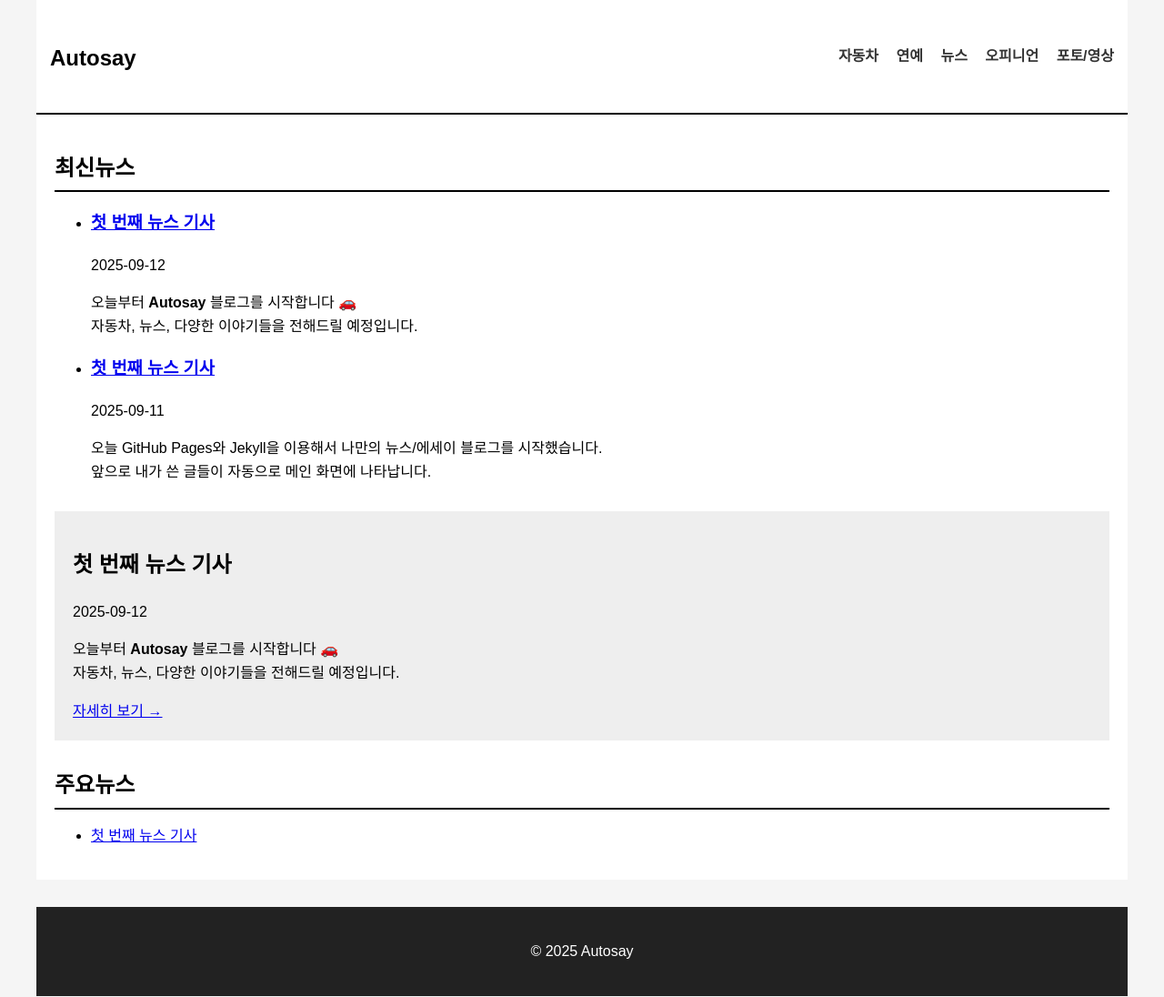
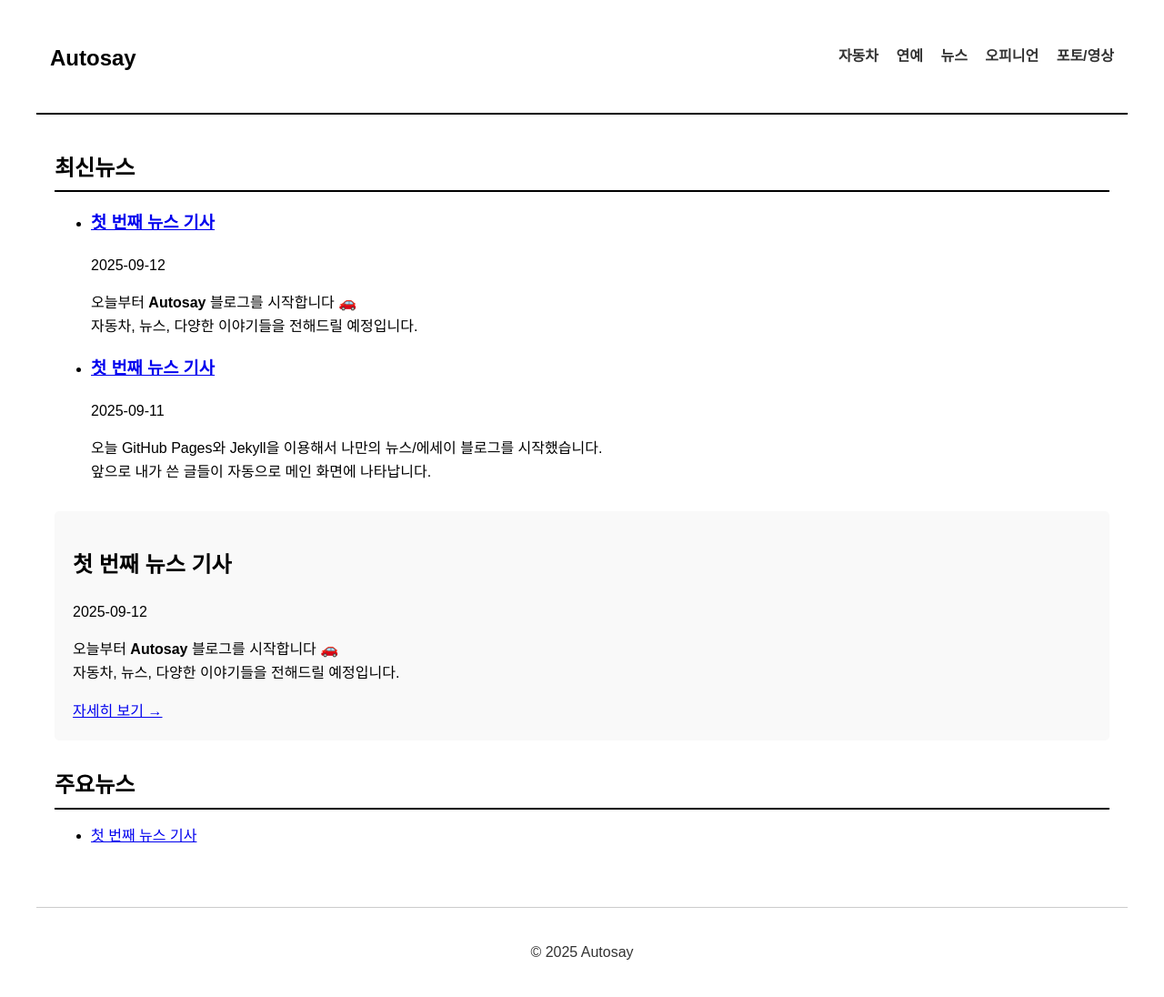
Before and after one commit to gnstjq8750-sketch/autosay, a Jekyll site: the page built from index.html, in a window 1280 px wide. Shown: the whole page at 91% size. Built offline with Jekyll 4.4.1, drawn with Linux system fonts in a browser that asks for light colours.

Commit message:
Update style.css

```diff
--- a/assets/style.css
+++ b/assets/style.css
@@ -1,18 +1,20 @@
+/* 기본 배경 */
 body {
   font-family: Arial, sans-serif;
   line-height: 1.6;
   max-width: 1200px;
   margin: auto;
-  background: #f5f5f5;
+  background: #fff;   /* <- 원래 #f5f5f5 에서 흰색으로 변경 */
 }
 
+/* 헤더 */
 .site-header {
   display: flex;
   justify-content: space-between;
   align-items: center;
-  background: #fff;
+  background: #fff;   /* <- 검은 배경(#222)에서 흰색으로 변경 */
   padding: 15px;
-  border-bottom: 2px solid #000;
+  border-bottom: 2px solid #000;  /* 경계선만 남김 */
 }
 
 .site-header .logo a {
@@ -22,22 +24,24 @@ body {
   text-decoration: none;
 }
 
+/* 메뉴 */
 .menu a {
   margin-left: 15px;
   font-weight: bold;
   color: #333;
   text-decoration: none;
 }
-
 .menu a:hover {
   color: #0073e6;
 }
 
+/* 메인 */
 main {
   padding: 20px;
   background: #fff;
 }
 
+/* 섹션 제목 */
 .latest-news h2,
 .popular-news h2 {
   border-bottom: 2px solid #000;
@@ -45,20 +49,20 @@ main {
   margin-bottom: 10px;
 }
 
-.latest-news ul li {
-  margin-bottom: 15px;
-}
-
+/* 메인 기사 */
 .main-highlight {
   margin: 30px 0;
   padding: 20px;
-  background: #eee;
+  background: #f9f9f9;   /* 강조 영역은 연한 회색 */
+  border-radius: 5px;
 }
 
+/* 푸터 */
 footer {
   margin-top: 30px;
   text-align: center;
   padding: 20px;
-  background: #222;
-  color: #fff;
+  background: #fff;   /* <- 검은 배경 없앰 */
+  color: #333;        /* 글자색은 어두운 회색 */
+  border-top: 1px solid #ccc;
 }
```
